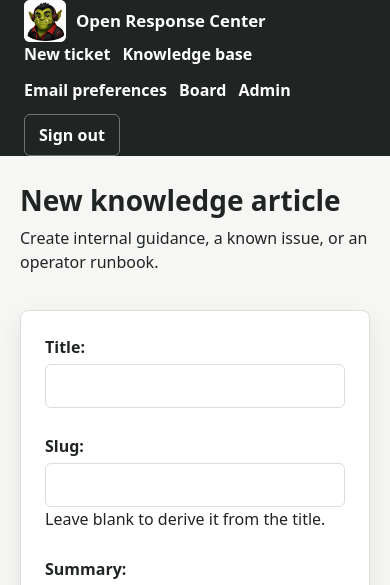
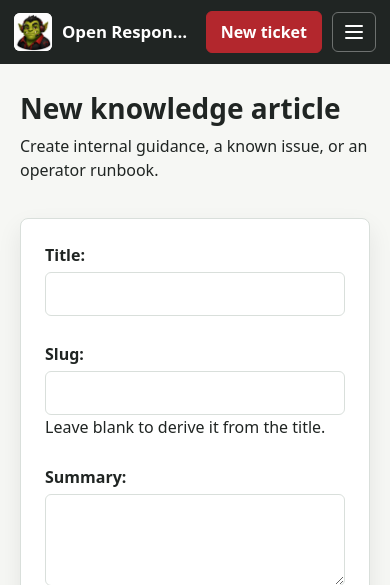
Before and after one commit to RusDavies/open-response-center, a Django app: page /knowledge-base/new/ in a window 390 px wide. Shown: the top 585 px of the page. Run offline with Django 5.2, Linux system fonts and the light colour scheme; a user stored in the database is signed in; tables that the repository leaves empty hold one stand-in row (values such as "Sample post").

Commit message:
Add compact mobile navigation

```diff
--- a/tickets/static/tickets/app.css
+++ b/tickets/static/tickets/app.css
@@ -56,6 +56,7 @@ a:hover {
   justify-content: space-between;
   min-height: 72px;
   padding: 0 24px;
+  position: relative;
 }
 
 .brand {
@@ -86,7 +87,7 @@ a:hover {
   width: 100%;
 }
 
-.topbar nav {
+.desktop-nav {
   align-items: center;
   display: flex;
   gap: 16px;
@@ -110,6 +111,109 @@ a:hover {
 .topbar button:hover {
   background: rgb(255 255 255 / 12%);
   text-decoration: none;
+}
+
+.mobile-nav {
+  align-items: center;
+  display: none;
+  gap: 10px;
+}
+
+.nav-menu {
+  position: relative;
+}
+
+.nav-menu summary {
+  align-items: center;
+  background: transparent;
+  border: 1px solid rgb(255 255 255 / 35%);
+  border-radius: 6px;
+  cursor: pointer;
+  display: inline-flex;
+  height: 40px;
+  justify-content: center;
+  list-style: none;
+  width: 44px;
+}
+
+.nav-menu summary::-webkit-details-marker {
+  display: none;
+}
+
+.nav-menu summary span[aria-hidden="true"],
+.nav-menu summary span[aria-hidden="true"]::before,
+.nav-menu summary span[aria-hidden="true"]::after {
+  background: white;
+  border-radius: 2px;
+  content: "";
+  display: block;
+  height: 2px;
+  width: 18px;
+}
+
+.nav-menu summary span[aria-hidden="true"] {
+  position: relative;
+}
+
+.nav-menu summary span[aria-hidden="true"]::before,
+.nav-menu summary span[aria-hidden="true"]::after {
+  left: 0;
+  position: absolute;
+}
+
+.nav-menu summary span[aria-hidden="true"]::before {
+  top: -6px;
+}
+
+.nav-menu summary span[aria-hidden="true"]::after {
+  top: 6px;
+}
+
+.nav-menu summary:hover {
+  background: rgb(255 255 255 / 12%);
+}
+
+.nav-menu nav {
+  background: white;
+  border: 1px solid var(--line);
+  border-radius: 8px;
+  box-shadow: var(--shadow);
+  display: grid;
+  gap: 4px;
+  min-width: 220px;
+  padding: 8px;
+  position: absolute;
+  right: 0;
+  top: calc(100% + 8px);
+  z-index: 20;
+}
+
+.nav-menu nav a,
+.nav-menu nav button {
+  border-radius: 6px;
+  color: var(--text);
+  justify-content: flex-start;
+  min-height: 40px;
+  padding: 9px 10px;
+  width: 100%;
+}
+
+.nav-menu nav a:hover,
+.nav-menu nav button:hover {
+  background: #eef3ef;
+  text-decoration: none;
+}
+
+.nav-menu nav form {
+  border-top: 1px solid var(--line);
+  display: block;
+  margin-top: 4px;
+  padding-top: 6px;
+}
+
+.nav-menu nav button {
+  background: transparent;
+  border-color: transparent;
 }
 
 .page {
@@ -895,17 +999,47 @@ dd {
 }
 
 @media (max-width: 820px) {
-  .topbar,
   .page-heading,
   .ticket-header {
     align-items: stretch;
     flex-direction: column;
   }
 
-  .topbar nav {
-    align-items: flex-start;
-    flex-wrap: wrap;
+  .topbar {
     gap: 12px;
+    min-height: 64px;
+    padding: 10px 14px;
+  }
+
+  .brand {
+    flex: 1 1 auto;
+    min-width: 0;
+  }
+
+  .brand > span:last-child {
+    overflow: hidden;
+    text-overflow: ellipsis;
+    white-space: nowrap;
+  }
+
+  .brand-mark {
+    flex: 0 0 38px;
+    height: 38px;
+    width: 38px;
+  }
+
+  .desktop-nav {
+    display: none;
+  }
+
+  .mobile-nav {
+    display: inline-flex;
+    flex: 0 0 auto;
+  }
+
+  .mobile-nav .primary {
+    min-height: 40px;
+    white-space: nowrap;
   }
 
   .detail-grid,
--- a/tickets/templates/tickets/base.html
+++ b/tickets/templates/tickets/base.html
@@ -16,8 +16,8 @@
       <span class="visually-hidden">ORC</span>
       <span>Open Response Center</span>
     </a>
-    <nav>
-      {% if user.is_authenticated %}
+    {% if user.is_authenticated %}
+      <nav class="desktop-nav" aria-label="Primary navigation">
         <a href="{% url 'ticket-create' %}">New ticket</a>
         <a href="{% url 'knowledge-base-list' %}">Knowledge base</a>
         <a href="{% url 'notification-preferences' %}">Email preferences</a>
@@ -29,8 +29,29 @@
           {% csrf_token %}
           <button type="submit">Sign out</button>
         </form>
-      {% endif %}
-    </nav>
+      </nav>
+      <div class="mobile-nav">
+        <a class="button primary" href="{% url 'ticket-create' %}">New ticket</a>
+        <details class="nav-menu">
+          <summary aria-label="Open navigation menu">
+            <span aria-hidden="true"></span>
+            <span class="visually-hidden">Menu</span>
+          </summary>
+          <nav aria-label="Mobile navigation">
+            <a href="{% url 'knowledge-base-list' %}">Knowledge base</a>
+            <a href="{% url 'notification-preferences' %}">Email preferences</a>
+            {% if user.is_staff %}
+              <a href="{% url 'ticket-board' %}">Board</a>
+              <a href="{% url 'admin:index' %}">Admin</a>
+            {% endif %}
+            <form method="post" action="{% url 'logout' %}">
+              {% csrf_token %}
+              <button type="submit">Sign out</button>
+            </form>
+          </nav>
+        </details>
+      </div>
+    {% endif %}
   </header>
   <main class="page">
     {% if messages %}
```
Also changed, not shown: tests/test_ticket_flow.py (+25 -0 lines).
